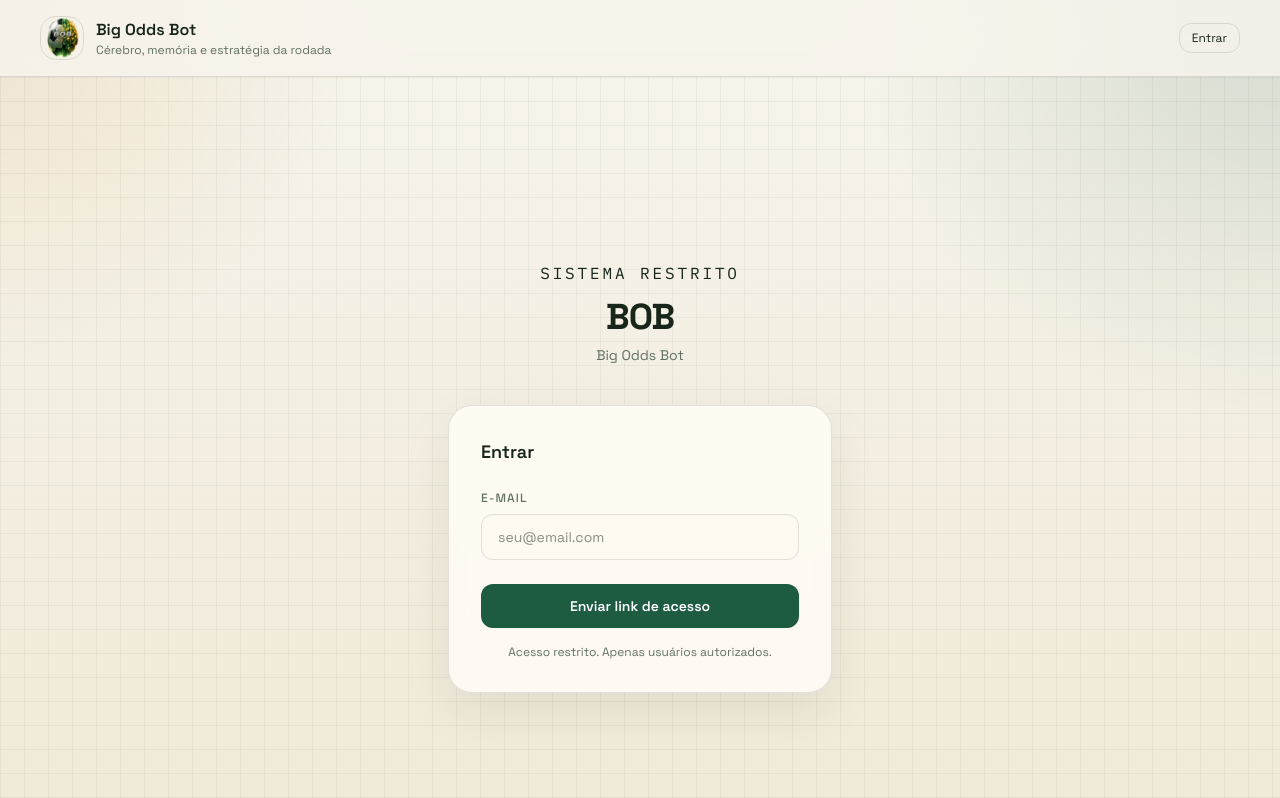
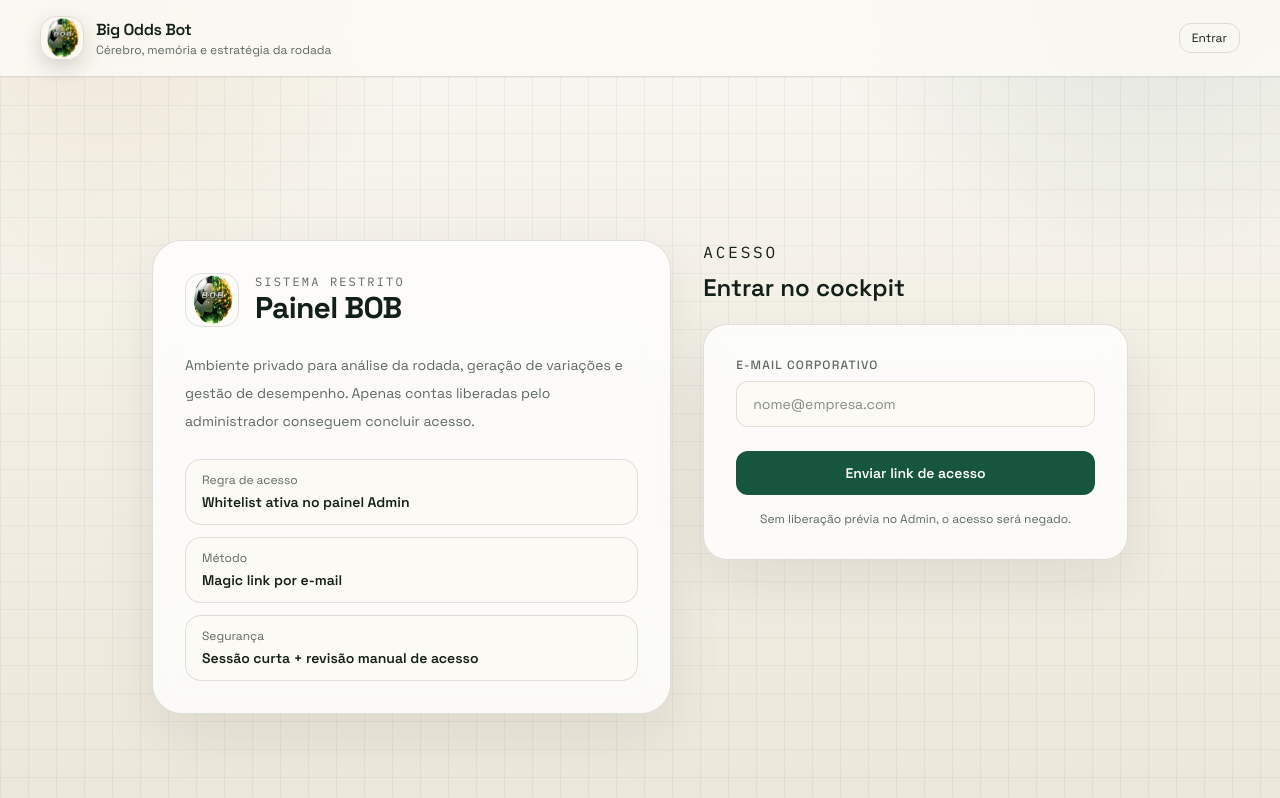
Before and after one commit to NilsonBrites-QA/BOB-App, a Next.js app in the folder apps/web/: page /login in a window 1280 px wide. Shown: the top 798 px of the page. Built offline with nearby package versions, Linux system fonts and the light colour scheme; no server answers.

Commit message:
feat(ui): redesign premium minimalista do shell e login

```diff
--- a/apps/web/src/app/globals.css
+++ b/apps/web/src/app/globals.css
@@ -1,16 +1,16 @@
 @import "tailwindcss";
 
 :root {
-  --background: #f3efe4;
-  --foreground: #17251a;
-  --surface: rgba(255, 252, 245, 0.9);
-  --surface-strong: #fffaf0;
-  --muted: #607062;
-  --accent: #1d5c41;
-  --accent-strong: #0d3d2a;
-  --accent-soft: #d9ead6;
-  --signal: #b78b2f;
-  --border: rgba(23, 37, 26, 0.12);
+  --background: #f2f0e8;
+  --foreground: #122018;
+  --surface: rgba(255, 255, 255, 0.78);
+  --surface-strong: #fcfaf4;
+  --muted: #5d695f;
+  --accent: #15563d;
+  --accent-strong: #0c3324;
+  --accent-soft: #d2e8dc;
+  --signal: #b88a2f;
+  --border: rgba(18, 32, 24, 0.13);
 }
 
 @theme inline {
@@ -38,9 +38,9 @@ html {
 
 body {
   background:
-    radial-gradient(circle at top left, rgba(183, 139, 47, 0.14), transparent 24%),
-    radial-gradient(circle at top right, rgba(29, 92, 65, 0.16), transparent 28%),
-    linear-gradient(180deg, #f7f4ec 0%, #f0ead9 100%);
+    radial-gradient(circle at 8% -4%, rgba(184, 138, 47, 0.18), transparent 22%),
+    radial-gradient(circle at 90% -10%, rgba(21, 86, 61, 0.16), transparent 24%),
+    linear-gradient(180deg, #f6f3ea 0%, #ece7d8 100%);
   color: var(--foreground);
   font-family: var(--font-space-grotesk), sans-serif;
 }
@@ -57,7 +57,9 @@ a {
 .panel {
   background: var(--surface);
   border: 1px solid var(--border);
-  box-shadow: 0 18px 50px rgba(35, 37, 24, 0.08);
+  box-shadow:
+    0 20px 55px rgba(21, 31, 24, 0.08),
+    inset 0 1px 0 rgba(255, 255, 255, 0.45);
   backdrop-filter: blur(12px);
 }
 
@@ -69,7 +71,12 @@ a {
 
 .grid-lines {
   background-image:
-    linear-gradient(rgba(23, 37, 26, 0.05) 1px, transparent 1px),
-    linear-gradient(90deg, rgba(23, 37, 26, 0.05) 1px, transparent 1px);
-  background-size: 24px 24px;
+    linear-gradient(rgba(18, 32, 24, 0.045) 1px, transparent 1px),
+    linear-gradient(90deg, rgba(18, 32, 24, 0.045) 1px, transparent 1px);
+  background-size: 28px 28px;
 }
+
+.layout-container {
+  background:
+    linear-gradient(180deg, rgba(255, 255, 255, 0.26) 0%, rgba(255, 255, 255, 0.08) 40%, transparent 100%);
+}
--- a/apps/web/src/app/login/page.tsx
+++ b/apps/web/src/app/login/page.tsx
@@ -1,5 +1,6 @@
 "use client";
 
+import Image from "next/image";
 import { useState } from "react";
 import { createClient } from "@/utils/supabase/client";
 
@@ -52,50 +53,84 @@ export default function LoginPage() {
 
   return (
     <div className="grid-lines min-h-screen">
-      <div className="flex min-h-screen items-center justify-center p-6">
-        <div className="w-full max-w-sm">
-          {/* Logo / título */}
-          <div className="mb-10 text-center">
-            <p className="kicker mb-3">Sistema Restrito</p>
-            <h1 className="text-4xl font-bold tracking-tight">BOB</h1>
-            <p className="mt-2 text-sm text-muted">Big Odds Bot</p>
+      <div className="mx-auto flex min-h-screen w-full max-w-5xl items-center justify-center px-6 py-12">
+        <div className="grid w-full items-start gap-8 lg:grid-cols-[1.1fr_0.9fr]">
+          <section className="panel rounded-[30px] p-7 lg:p-8">
+            <div className="flex items-center gap-4">
+              <Image
+                src="/icons/icon-192.png"
+                alt="Logo do Big Odds Bot"
+                width={54}
+                height={54}
+                className="rounded-2xl border border-border"
+                priority
+              />
+              <div>
+                <p className="kicker text-xs text-muted">Sistema restrito</p>
+                <h1 className="text-3xl font-bold tracking-tight">Painel BOB</h1>
+              </div>
+            </div>
+
+            <p className="mt-6 text-sm leading-7 text-muted">
+              Ambiente privado para análise da rodada, geração de variações e gestão de desempenho.
+              Apenas contas liberadas pelo administrador conseguem concluir acesso.
+            </p>
+
+            <div className="mt-6 grid gap-3">
+              <div className="rounded-2xl border border-border bg-surface-strong px-4 py-3">
+                <p className="text-xs text-muted">Regra de acesso</p>
+                <p className="mt-1 text-sm font-semibold">Whitelist ativa no painel Admin</p>
+              </div>
+              <div className="rounded-2xl border border-border bg-surface-strong px-4 py-3">
+                <p className="text-xs text-muted">Método</p>
+                <p className="mt-1 text-sm font-semibold">Magic link por e-mail</p>
+              </div>
+              <div className="rounded-2xl border border-border bg-surface-strong px-4 py-3">
+                <p className="text-xs text-muted">Segurança</p>
+                <p className="mt-1 text-sm font-semibold">Sessão curta + revisão manual de acesso</p>
+              </div>
+            </div>
+          </section>
+
+          <div className="w-full">
+            <div className="mb-5 text-center lg:text-left">
+              <p className="kicker mb-2">Acesso</p>
+              <h2 className="text-2xl font-semibold">Entrar no cockpit</h2>
             </div>
 
             {sent ? (
               <div className="panel rounded-3xl p-8 text-center">
-              <div className="mb-4 text-3xl">✉️</div>
-              <h2 className="mb-2 text-lg font-semibold">Verifique seu e-mail</h2>
+                <div className="mx-auto mb-4 flex h-11 w-11 items-center justify-center rounded-full bg-accent/15 text-accent-strong">OK</div>
+                <h3 className="mb-2 text-xl font-semibold">Verifique seu e-mail</h3>
                 <p className="text-sm leading-7 text-muted">
                   Enviamos um link de acesso para <strong className="text-foreground">{email}</strong>.
                   O link expira em 1 hora.
                 </p>
                 <button
                   onClick={() => { setSent(false); setEmail(""); }}
-                className="mt-6 text-sm text-accent underline-offset-4 hover:underline"
+                  className="mt-6 text-sm font-medium text-accent underline-offset-4 hover:underline"
                 >
                   Usar outro e-mail
                 </button>
               </div>
             ) : (
               <form onSubmit={handleSubmit} className="panel rounded-3xl p-8">
-              <h2 className="mb-6 text-lg font-semibold">Entrar</h2>
-
                 <label className="block">
                   <span className="mb-2 block text-xs font-medium uppercase tracking-widest text-muted">
-                  E-mail
+                    E-mail corporativo
                   </span>
                   <input
                     type="email"
                     required
                     value={email}
                     onChange={(e) => setEmail(e.target.value)}
-                  placeholder="seu@email.com"
+                    placeholder="nome@empresa.com"
                     className="w-full rounded-xl border border-border bg-surface-strong px-4 py-3 text-sm outline-none transition focus:border-accent focus:ring-1 focus:ring-accent"
                   />
                 </label>
 
                 {error && (
-                <p className="mt-3 text-xs text-red-400">{error}</p>
+                  <p className="mt-3 rounded-xl border border-red-300 bg-red-50 px-3 py-2 text-xs text-red-700">{error}</p>
                 )}
 
                 <button
@@ -118,12 +153,13 @@ export default function LoginPage() {
                 )}
 
                 <p className="mt-4 text-center text-xs text-muted">
-                Acesso restrito. Apenas usuários autorizados.
+                  Sem liberação prévia no Admin, o acesso será negado.
                 </p>
               </form>
             )}
           </div>
         </div>
       </div>
+    </div>
   );
 }
--- a/apps/web/src/components/nav-link.tsx
+++ b/apps/web/src/components/nav-link.tsx
@@ -16,10 +16,10 @@ export function NavLink({ href, children }: NavLinkProps) {
     <Link
       href={href}
       className={[
-        "rounded-full px-4 py-2 text-sm font-medium transition",
+        "rounded-full px-4 py-2 text-sm font-semibold transition-colors",
         isActive
-          ? "bg-accent text-white"
-          : "bg-transparent text-foreground hover:bg-[rgba(29,92,65,0.09)]",
+          ? "bg-accent text-white shadow-[0_8px_20px_rgba(21,86,61,0.24)]"
+          : "bg-transparent text-foreground/90 hover:bg-[rgba(21,86,61,0.08)]",
       ].join(" ")}
     >
       {children}
--- a/apps/web/src/components/site-shell.tsx
+++ b/apps/web/src/components/site-shell.tsx
@@ -19,8 +19,8 @@ export async function SiteShell({ children }: SiteShellProps) {
   const isLoggedIn = Boolean(user);
 
   return (
-    <div className="flex min-h-full flex-col">
-      <header className="sticky top-0 z-20 border-b border-border bg-[rgba(247,244,236,0.84)] backdrop-blur-xl">
+    <div className="layout-container flex min-h-full flex-col">
+      <header className="sticky top-0 z-20 border-b border-border bg-[rgba(252,250,244,0.86)] backdrop-blur-xl">
         <div className="mx-auto flex w-full max-w-7xl items-center justify-between gap-4 px-4 py-4 sm:px-6 lg:px-10">
           <Link href="/" className="flex items-center gap-3">
             <Image
@@ -28,11 +28,11 @@ export async function SiteShell({ children }: SiteShellProps) {
               alt="Logo do Big Odds Bot"
               width={44}
               height={44}
-              className="rounded-2xl border border-border"
+              className="rounded-2xl border border-border shadow-[0_8px_20px_rgba(18,32,24,0.16)]"
               priority
             />
             <div>
-              <p className="text-base font-semibold">Big Odds Bot</p>
+              <p className="text-base font-semibold tracking-tight">Big Odds Bot</p>
               <p className="text-xs text-muted">Cérebro, memória e estratégia da rodada</p>
             </div>
           </Link>
@@ -67,9 +67,9 @@ export async function SiteShell({ children }: SiteShellProps) {
 
       <main className="mx-auto flex w-full max-w-7xl flex-1 flex-col">{children}</main>
 
-      <footer className="border-t border-border px-4 py-6 sm:px-6 lg:px-10">
+      <footer className="mt-8 border-t border-border px-4 py-6 sm:px-6 lg:px-10">
         <div className="mx-auto flex w-full max-w-7xl flex-col gap-2 text-sm text-muted sm:flex-row sm:items-center sm:justify-between">
-          <p>BOB v0.1.0 · cutoff por rodada · memória autônoma em camadas · admin de integrações</p>
+          <p>BOB v0.1.0 · inteligência operacional por rodada · controle de acesso e performance</p>
           <p className="font-mono">apps/web</p>
         </div>
       </footer>
```
Lines whose indentation alone changed are shown as unchanged.
